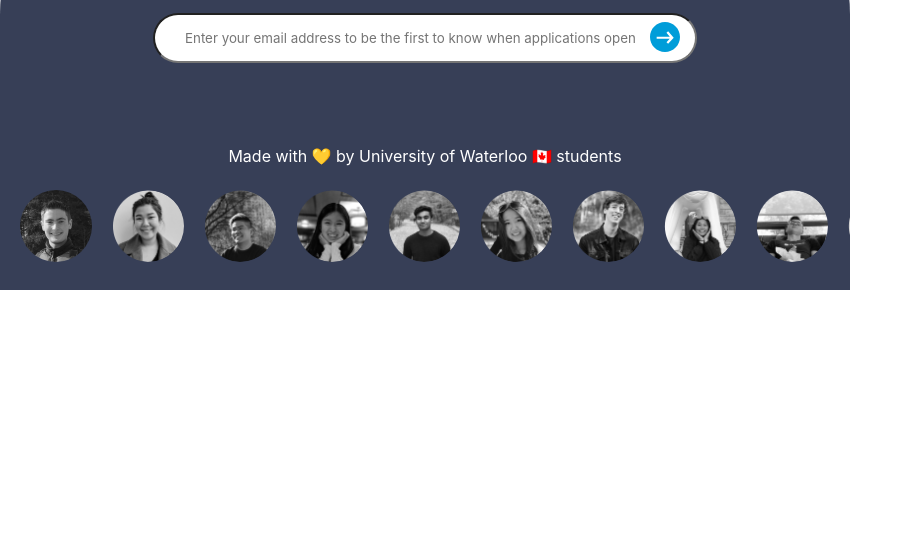
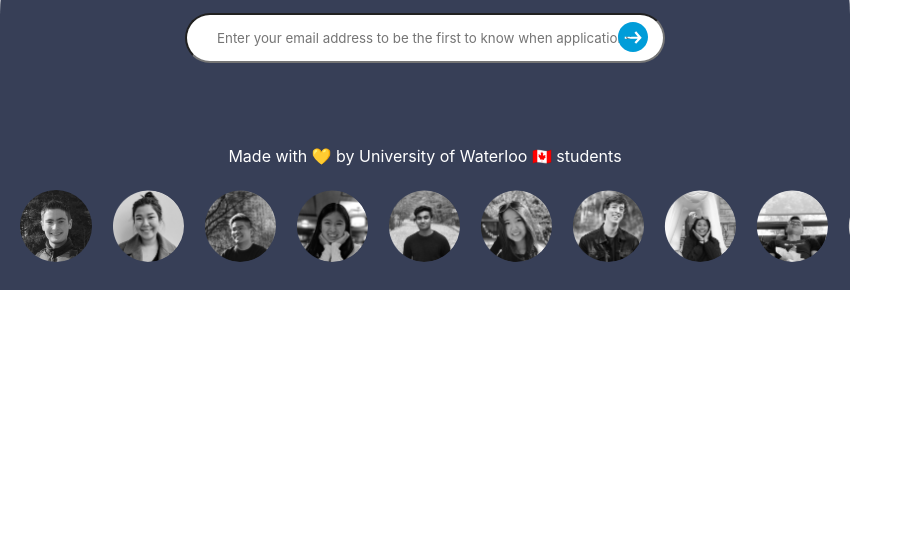
Before and after one commit to Destroyersss/Webstatus, a plain HTML site: page index.html in a window 1280 px wide. Shown: the part 261-800 px from the top of the page, without its empty margins (0-913 px from the left). Drawn offline with Linux system fonts and the light colour scheme.

Commit message:
update reset css and common css

```diff
--- a/css/common.css
+++ b/css/common.css
@@ -1,48 +1,8 @@
-/* http://meyerweb.com/eric/tools/css/reset/
-   v2.0 | 20110126
-   License: none (public domain)
-*/
-
-html, body, div, span, applet, object, iframe,
-h1, h2, h3, h4, h5, h6, p, blockquote, pre,
-a, abbr, acronym, address, big, cite, code,
-del, dfn, em, img, ins, kbd, q, s, samp,
-small, strike, strong, sub, sup, tt, var,
-b, u, i, center,
-dl, dt, dd, ol, ul, li,
-fieldset, form, label, legend,
-table, caption, tbody, tfoot, thead, tr, th, td,
-article, aside, canvas, details, embed,
-figure, figcaption, footer, header, hgroup,
-menu, nav, output, ruby, section, summary,
-time, mark, audio, video {
-	margin: 0;
-	padding: 0;
-	border: 0;
-	font-size: 100%;
-	font: inherit;
-	vertical-align: baseline;
+html {
+  box-sizing: border-box;
 }
-/* HTML5 display-role reset for older browsers */
-article, aside, details, figcaption, figure,
-footer, header, hgroup, menu, nav, section {
-	display: block;
+*,
+*:before,
+*:after {
+  box-sizing: inherit;
 }
-body {
-	line-height: 1;
-}
-ol, ul {
-	list-style: none;
-}
-blockquote, q {
-	quotes: none;
-}
-blockquote:before, blockquote:after,
-q:before, q:after {
-	content: '';
-	content: none;
-}
-table {
-	border-collapse: collapse;
-	border-spacing: 0;
-}
```
